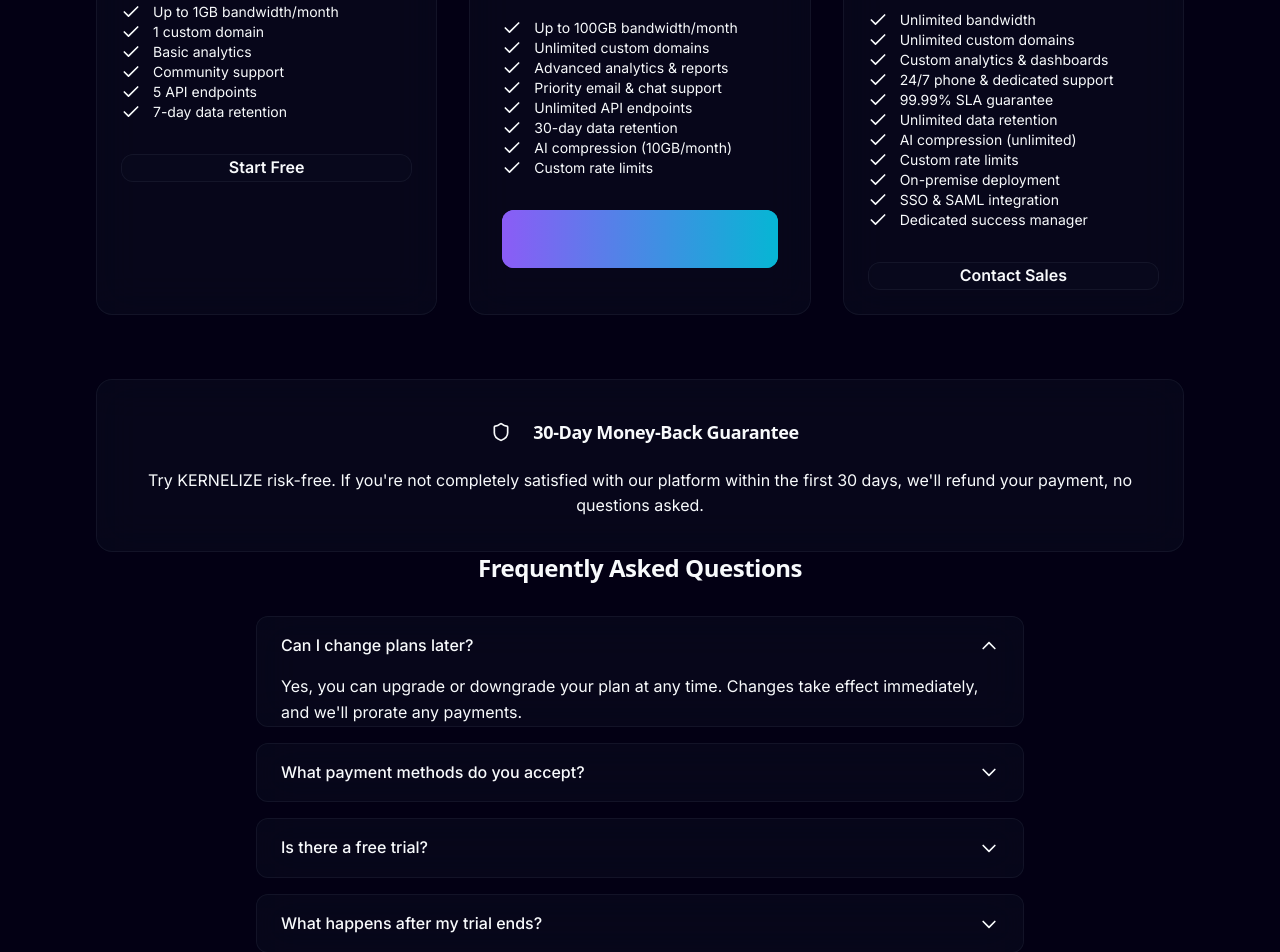
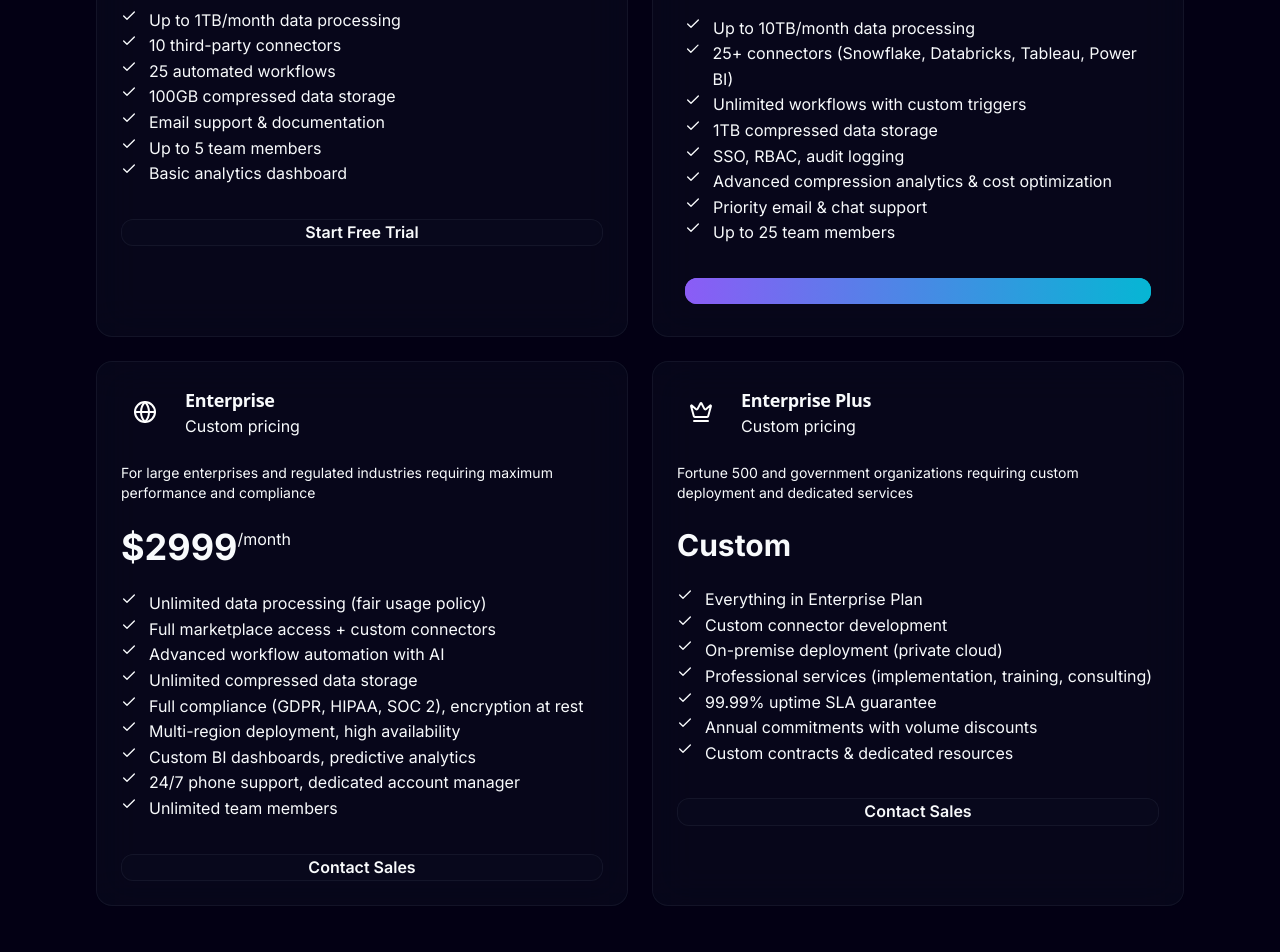
Before and after one commit to jitenkr2030/kernelize-platform, a Next.js app in the folder landing-page/: page / in a window 1280 px wide. Shown: the part 5040-5992 px from the top of the page. Built offline with nearby package versions, Linux system fonts and the light colour scheme.

Commit message:
feat(pricing): update pricing tiers based on monetization strategy

```diff
--- a/landing-page/components/sections/Pricing.tsx
+++ b/landing-page/components/sections/Pricing.tsx
@@ -25,35 +25,36 @@ import Link from 'next/link'
 const plans = [
   {
     name: 'Starter',
-    price: 0,
-    description: 'Perfect for individual developers and small projects',
-    gradient: 'from-slate-500 to-slate-600',
+    price: 299,
+    description: 'Perfect for small to medium businesses and startups getting started with data integration',
+    gradient: 'from-emerald-500 to-teal-600',
     features: [
-      'Up to 1GB bandwidth/month',
-      '1 custom domain',
-      'Basic analytics',
-      'Community support',
-      '5 API endpoints',
-      '7-day data retention',
+      'Up to 1TB/month data processing',
+      '10 third-party connectors',
+      '25 automated workflows',
+      '100GB compressed data storage',
+      'Email support & documentation',
+      'Up to 5 team members',
+      'Basic analytics dashboard',
     ],
-    cta: 'Start Free',
+    cta: 'Start Free Trial',
     popular: false,
-    limit: 'Free forever',
+    limit: '30-day trial',
   },
   {
-    name: 'Pro',
-    price: 49,
-    description: 'Ideal for growing teams and production applications',
+    name: 'Professional',
+    price: 999,
+    description: 'Ideal for growing enterprises and data teams requiring advanced capabilities',
     gradient: 'from-primary to-purple-500',
     features: [
-      'Up to 100GB bandwidth/month',
-      'Unlimited custom domains',
-      'Advanced analytics & reports',
+      'Up to 10TB/month data processing',
+      '25+ connectors (Snowflake, Databricks, Tableau, Power BI)',
+      'Unlimited workflows with custom triggers',
+      '1TB compressed data storage',
+      'SSO, RBAC, audit logging',
+      'Advanced compression analytics & cost optimization',
       'Priority email & chat support',
-      'Unlimited API endpoints',
-      '30-day data retention',
-      'AI compression (10GB/month)',
-      'Custom rate limits',
+      'Up to 25 team members',
     ],
     cta: 'Start Free Trial',
     popular: true,
@@ -61,21 +62,37 @@ const plans = [
   },
   {
     name: 'Enterprise',
-    price: 299,
-    description: 'For large organizations with advanced requirements',
+    price: 2999,
+    description: 'For large enterprises and regulated industries requiring maximum performance and compliance',
     gradient: 'from-amber-500 to-orange-500',
     features: [
-      'Unlimited bandwidth',
-      'Unlimited custom domains',
-      'Custom analytics & dashboards',
-      '24/7 phone & dedicated support',
-      '99.99% SLA guarantee',
-      'Unlimited data retention',
-      'AI compression (unlimited)',
-      'Custom rate limits',
-      'On-premise deployment',
-      'SSO & SAML integration',
-      'Dedicated success manager',
+      'Unlimited data processing (fair usage policy)',
+      'Full marketplace access + custom connectors',
+      'Advanced workflow automation with AI',
+      'Unlimited compressed data storage',
+      'Full compliance (GDPR, HIPAA, SOC 2), encryption at rest',
+      'Multi-region deployment, high availability',
+      'Custom BI dashboards, predictive analytics',
+      '24/7 phone support, dedicated account manager',
+      'Unlimited team members',
+    ],
+    cta: 'Contact Sales',
+    popular: false,
+    limit: 'Custom pricing',
+  },
+  {
+    name: 'Enterprise Plus',
+    price: 0,
+    description: 'Fortune 500 and government organizations requiring custom deployment and dedicated services',
+    gradient: 'from-red-500 to-rose-600',
+    features: [
+      'Everything in Enterprise Plan',
+      'Custom connector development',
+      'On-premise deployment (private cloud)',
+      'Professional services (implementation, training, consulting)',
+      '99.99% uptime SLA guarantee',
+      'Annual commitments with volume discounts',
+      'Custom contracts & dedicated resources',
     ],
     cta: 'Contact Sales',
     popular: false,
@@ -85,20 +102,20 @@ const plans = [
 
 const faqs = [
   {
-    question: 'Can I change plans later?',
-    answer: 'Yes, you can upgrade or downgrade your plan at any time. Changes take effect immediately, and we\'ll prorate any payments.',
+    question: 'What payment methods do you accept?',
+    answer: 'We accept all major credit cards (Visa, MasterCard, American Express), PayPal, and wire transfers for Enterprise plans. Annual contracts can be paid via invoice with net-30 terms.',
   },
   {
-    question: 'What payment methods do you accept?',
-    answer: 'We accept all major credit cards (Visa, MasterCard, American Express), PayPal, and wire transfers for Enterprise plans.',
+    question: 'Is there a free trial available?',
+    answer: 'Yes! All paid plans come with a comprehensive 30-day free trial with full access to all features. No credit card required to start. Experience the full power of KERNELIZE before committing.',
   },
   {
-    question: 'Is there a free trial?',
-    answer: 'Yes! The Pro plan comes with a 30-day free trial. No credit card required to start. You can also use the Starter plan free forever.',
+    question: 'What happens when I exceed my plan limits?',
+    answer: 'We provide overage protection with flexible scaling. For usage beyond plan limits, you can upgrade your plan at any time or utilize our usage-based pricing model: $0.05/GB for data compression, $0.02/GB for transformations, and $0.10/GB-month for additional storage.',
   },
   {
-    question: 'What happens after my trial ends?',
-    answer: 'After your trial, you can choose to upgrade to a paid plan or continue with the free Starter plan. Your data is never deleted.',
+    question: 'Can I switch plans as my needs evolve?',
+    answer: 'Absolutely. You can upgrade or downgrade your plan at any time. Upgrades take effect immediately with prorated billing. Downgrades apply at the end of your current billing cycle. Our team is here to help you find the optimal plan for your needs.',
   },
 ]
 
@@ -158,7 +175,7 @@ export default function Pricing() {
         </motion.div>
 
         {/* Pricing Cards */}
-        <div className="grid grid-cols-1 md:grid-cols-3 gap-8 max-w-6xl mx-auto">
+        <div className="grid grid-cols-1 md:grid-cols-2 lg:grid-cols-4 gap-6 max-w-7xl mx-auto">
           {plans.map((plan, index) => (
             <motion.div
               key={plan.name}
@@ -195,32 +212,34 @@ export default function Pricing() {
                 <div className="relative z-10">
                   {/* Plan header */}
                   <div className="flex items-center gap-4 mb-6">
-                    <div className={`w-14 h-14 rounded-2xl bg-gradient-to-br ${plan.gradient} flex items-center justify-center ${plan.popular ? 'shadow-lg' : ''}`}>
-                      {plan.name === 'Enterprise' ? (
-                        <Crown className="w-7 h-7 text-white" />
-                      ) : plan.name === 'Pro' ? (
-                        <Zap className="w-7 h-7 text-white" />
+                    <div className={`w-12 h-12 rounded-xl bg-gradient-to-br ${plan.gradient} flex items-center justify-center ${plan.popular ? 'shadow-lg' : ''}`}>
+                      {plan.name === 'Enterprise Plus' ? (
+                        <Crown className="w-6 h-6 text-white" />
+                      ) : plan.name === 'Enterprise' ? (
+                        <Globe className="w-6 h-6 text-white" />
+                      ) : plan.name === 'Professional' ? (
+                        <Zap className="w-6 h-6 text-white" />
                       ) : (
-                        <Shield className="w-7 h-7 text-white" />
+                        <Shield className="w-6 h-6 text-white" />
                       )}
                     </div>
                     <div>
-                      <h3 className="text-xl font-semibold text-text-primary">{plan.name}</h3>
-                      <p className="text-text-muted text-sm">{plan.limit}</p>
+                      <h3 className="text-lg font-semibold text-text-primary">{plan.name}</h3>
+                      <p className="text-text-muted text-xs">{plan.limit}</p>
                     </div>
                   </div>
 
-                  <p className="text-text-secondary text-sm mb-6">{plan.description}</p>
+                  <p className="text-text-secondary text-sm mb-6 line-clamp-3">{plan.description}</p>
 
                   {/* Price */}
                   <div className="mb-6">
                     {plan.price === 0 ? (
                       <div className="flex items-baseline">
-                        <span className="text-4xl font-bold text-text-primary">Free</span>
+                        <span className="text-3xl font-bold text-text-primary">Custom</span>
                       </div>
                     ) : (
                       <div className="flex items-baseline">
-                        <span className="text-5xl font-bold text-text-primary">
+                        <span className="text-4xl font-bold text-text-primary">
                           ${billingPeriod === 'yearly' ? Math.round(plan.price * 0.8) : plan.price}
                         </span>
                         <span className="text-text-muted ml-2">/month</span>
@@ -234,20 +253,20 @@ export default function Pricing() {
                   </div>
 
                   {/* Features list */}
-                  <ul className="space-y-3 mb-8 flex-grow">
+                  <ul className="space-y-2.5 mb-8 flex-grow">
                     {plan.features.map((feature) => (
                       <li key={feature} className="flex items-start gap-3">
-                        <Check className="w-5 h-5 text-green-500 flex-shrink-0 mt-0.5" />
-                        <span className="text-text-secondary text-sm">{feature}</span>
+                        <Check className="w-4 h-4 text-green-500 flex-shrink-0 mt-0.5" />
+                        <span className="text-text-secondary text-xs">{feature}</span>
                       </li>
                     ))}
                   </ul>
 
                   {/* CTA Button */}
-                  <Link href={plan.price === 0 || plan.name === 'Pro' ? "/signup" : "#contact"}>
+                  <Link href={plan.price === 0 || plan.name === 'Enterprise Plus' ? "#contact" : "/signup"}>
                     <Button
                       variant={plan.popular ? 'primary' : 'secondary'}
-                      className={`w-full ${plan.popular ? 'py-4' : ''}`}
+                      className={`w-full ${plan.popular ? 'py-3.5' : 'py-3'}`}
                     >
                       {plan.cta}
                       {plan.popular && <ArrowRight className="w-4 h-4 ml-2" />}
```
